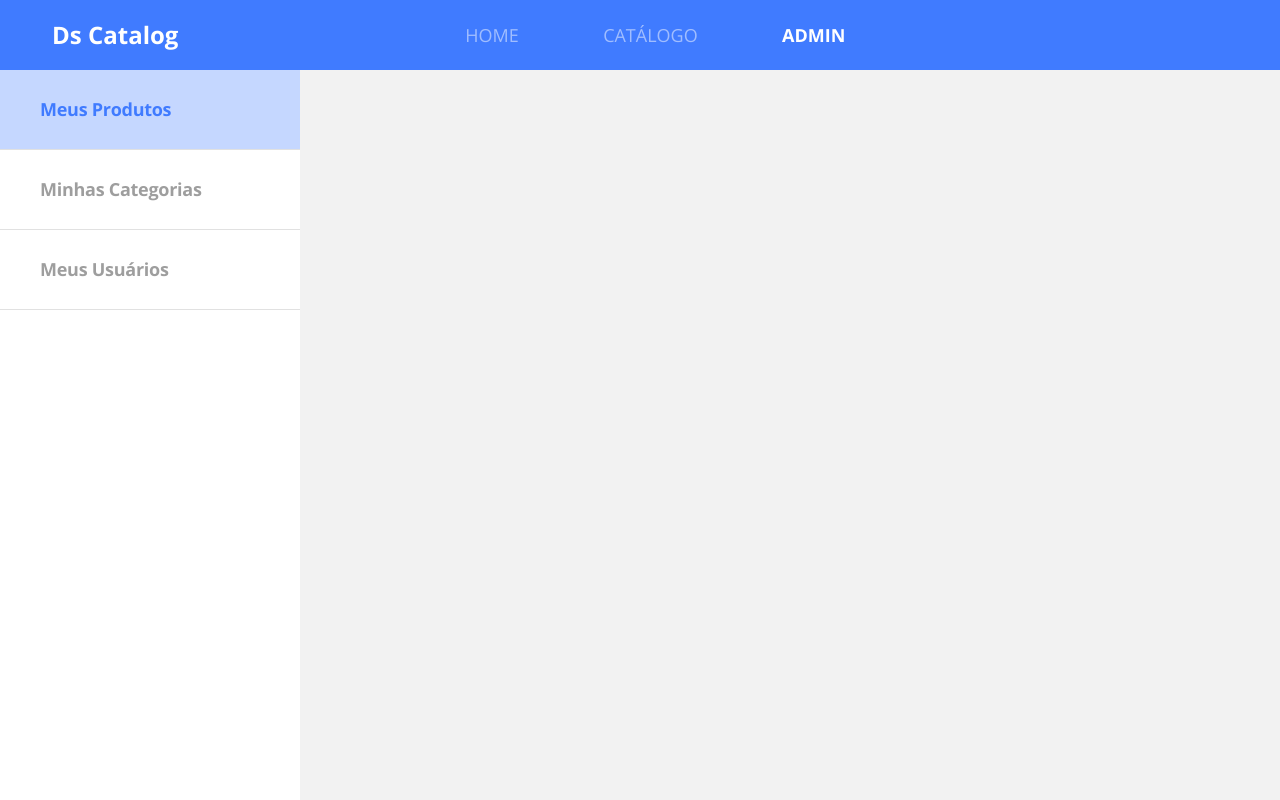
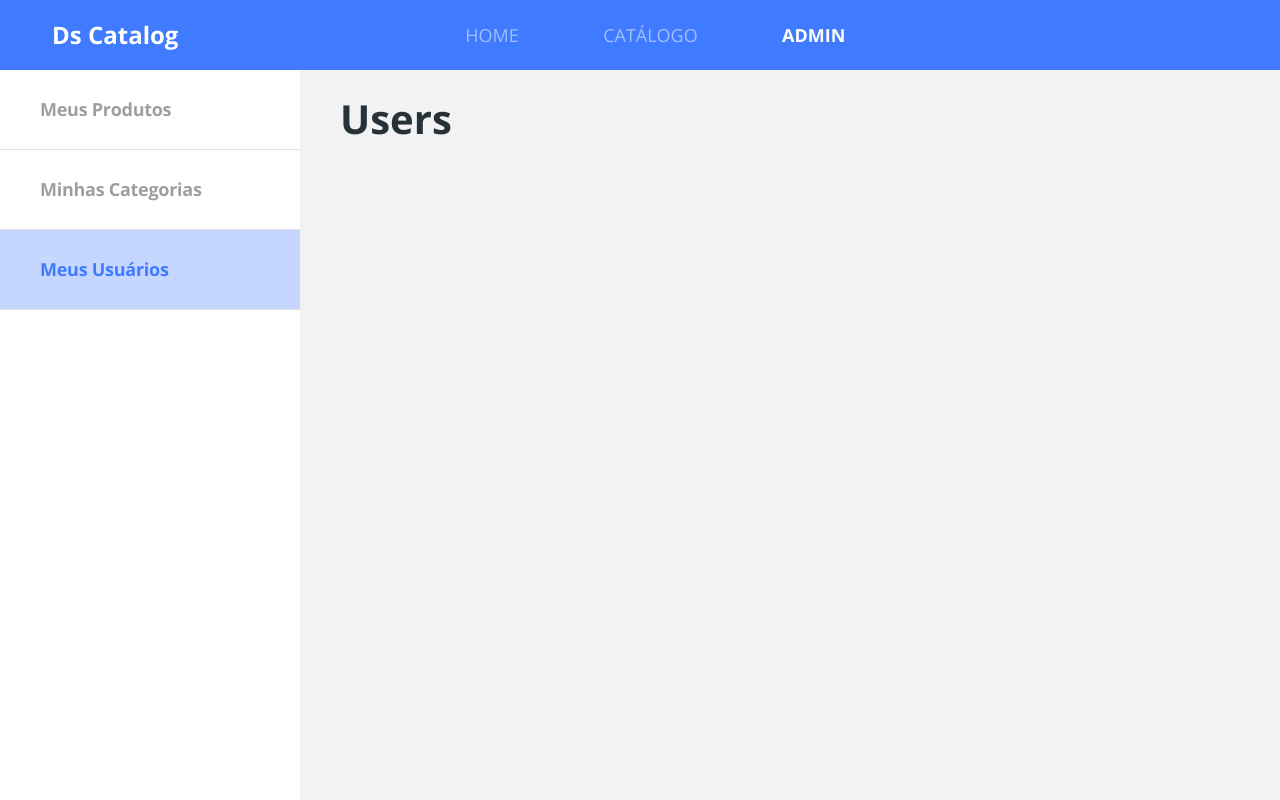
Before and after one commit to sirAndre1337/dscatalog, a React (Create React App) app in the folder front-web/: page /admin/users in a window 1280 px wide. Built offline with nearby package versions, Linux system fonts and the light colour scheme.

Commit message:
Criando navegaçao inicial das rotas do Admin

```diff
--- a/front-web/src/Routes.tsx
+++ b/front-web/src/Routes.tsx
@@ -1,4 +1,4 @@
-import { BrowserRouter , Switch , Route} from 'react-router-dom'
+import { BrowserRouter, Switch, Route, Redirect } from 'react-router-dom'
 import Navbar from './core/components/Navbar';
 import Admin from './pages/Admin';
 import Catalog from './pages/Catalog';
@@ -6,7 +6,7 @@
 import Home from './pages/Home';
 const Routes = () => (
     <BrowserRouter>
-    <Navbar />
+        <Navbar />
         <Switch>
             <Route path="/" exact>
                 <Home />
@@ -17,6 +17,7 @@
             <Route path="/products/:productId">
                 <ProductDetails />
             </Route>
+            <Redirect from='/admin' to="/admin/products" exact/>
             <Route path="/admin">
                 <Admin />
             </Route>
--- a/front-web/src/core/components/Navbar/index.tsx
+++ b/front-web/src/core/components/Navbar/index.tsx
@@ -10,17 +10,17 @@
         <div className="col-6 offset-2">
             <ul className='main-menu'>
                 <li>
-                    <NavLink to="/" activeClassName='active' exact>
+                    <NavLink to="/"  exact>
                         HOME
                     </NavLink>
                 </li>
                 <li>
-                    <NavLink to="/products" activeClassName='active'>
+                    <NavLink to="/products">
                         CATÁLOGO
                     </NavLink>
                 </li>
                 <li>
-                    <NavLink to="/admin" activeClassName='active'>
+                    <NavLink to="/admin">
                         ADMIN
                     </NavLink>
                 </li>
--- a/front-web/src/pages/Admin/components/Navbar/index.tsx
+++ b/front-web/src/pages/Admin/components/Navbar/index.tsx
@@ -1,15 +1,22 @@
+import { NavLink } from 'react-router-dom';
 import './styles.scss';
 const Navbar = () => (
     <nav className="admin-nav-container">
         <ul>
             <li>
-                    <a href="link" className='admin-nav-item active'>Meus Produtos</a>
+                <NavLink to="/admin/products" className='admin-nav-item'>
+                    Meus Produtos
+                </NavLink>
             </li>
             <li>
-                    <a href="link" className='admin-nav-item'>Minhas Categorias</a>
+                <NavLink to="/admin/categories" className='admin-nav-item'>
+                    Minhas Categorias
+                </NavLink>
             </li>
             <li>
-                    <a href="link" className='admin-nav-item'>Meus Usuários</a>
+                <NavLink to="/admin/users" className='admin-nav-item'>
+                    Meus Usuários
+                </NavLink>
             </li>
         </ul>
     </nav>
--- /dev/null
+++ b/front-web/src/pages/Admin/components/Products/List/index.tsx
@@ -0,0 +1,20 @@
+import './styles.scss';
+import { useHistory } from 'react-router-dom';
+
+const List = () => {
+    const history = useHistory();
+
+    const handleCreate = () => {
+        history.push('/admin/products/create');
+    }
+
+    return (
+        <div className="admin-products-list">
+            <button className="btn btn-primary btn-lg" onClick={handleCreate}>
+                ADICIONAR
+            </button>
+        </div>
+    )
+}
+
+export default List;
--- /dev/null
+++ b/front-web/src/pages/Admin/components/Products/index.tsx
@@ -0,0 +1,22 @@
+import { Route, Switch } from "react-router-dom";
+import List from "./List";
+
+const Products = () => {
+    return (
+        <div>
+            <Switch>
+                <Route path="/admin/products" exact>
+                    <List />
+                </Route>
+                <Route path="/admin/products/create">
+                    <h1>criar produto</h1>
+                </Route>
+                <Route path="/admin/products/:productId">
+                    <h1>editar produto</h1>
+                </Route>
+            </Switch>
+        </div>
+    )
+}
+
+export default Products;
--- a/front-web/src/pages/Admin/index.tsx
+++ b/front-web/src/pages/Admin/index.tsx
@@ -1,8 +1,24 @@
 import Navbar from "./components/Navbar";
+import {Route, Switch} from 'react-router-dom';
+import './styles.scss';
+import Products from "./components/Products";
 
 const Admin = () => (
-    <div>
+    <div className="admin-container">
         <Navbar />
+        <div className="admin-content">
+            <Switch>
+                <Route path="/admin/products">
+                    <Products />
+                </Route>
+                <Route path="/admin/categories">
+                    <h1>categories</h1>
+                </Route>
+                <Route path="/admin/users">
+                    <h1>Users</h1>
+                </Route>
+            </Switch>
+        </div>
     </div>
 );
 
--- /dev/null
+++ b/front-web/src/pages/Admin/styles.scss
@@ -0,0 +1,8 @@
+.admin-container {
+    display: flex;
+}
+
+.admin-content {
+    padding: 25px 40px 45px 40px;
+    flex: 1;
+}
```
Also changed, not shown: front-web/src/pages/Admin/components/Products/List/styles.scss (added). Lines whose indentation alone changed are shown as unchanged.
